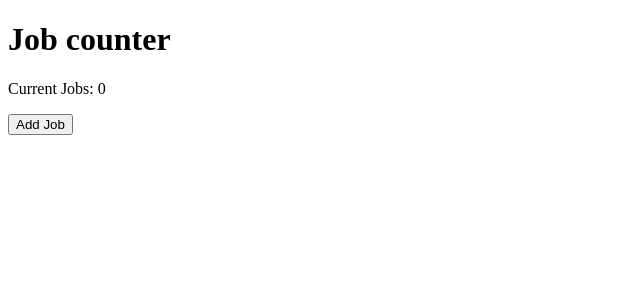
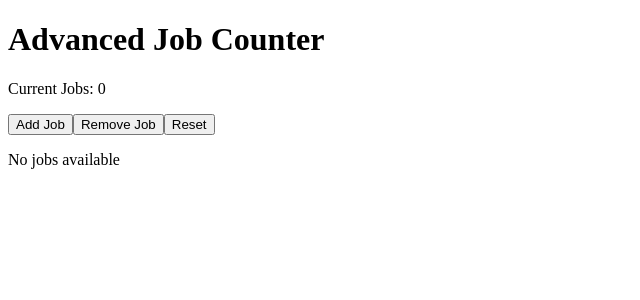
Before and after one commit to nathanfell32-debug/my-first-react-app, a React (Create React App) app: page / in a window 1280 px wide. Shown: the top 300 px of the page, without its empty margins (0-640 px from the left). Built offline with nearby package versions, Linux system fonts and the light colour scheme.

Commit message:
added activity 7 - advance job counter
Objective:Create a React component that uses the useState hook to manage a job counter, allowing users to add jobs, remove jobs, and reset the counter.

```diff
--- a/src/App.js
+++ b/src/App.js
@@ -1,9 +1,9 @@
 import React from 'react';
 import './App.css';
-import JobCounter from "./activity-6/JobCounter";
+import AdvancedJobCounter from "./activity-7/AdvancedJobCounter";
 
 function App() {
-   return <JobCounter />;
+   return <AdvancedJobCounter />;
 }
 
 export default App;
--- /dev/null
+++ b/src/activity-7/AdvancedJobCounter.jsx
@@ -0,0 +1,40 @@
+import React, { useState } from "react";
+
+const AdvancedJobCounter = () => {
+    const [jobCount, setJobCount] = useState(0);
+
+    const handleAddJob = () => {
+        setJobCount(jobCount + 1);
+    };
+
+    const handleRemoveJob = () => {
+        if (jobCount > 0) {
+            setJobCount(jobCount - 1);
+        }
+    };
+
+    const handleResetJobs = () => {
+        setJobCount(0);
+    };
+
+    const getMessage = () => {
+        if (jobCount === 0) return "No jobs available";
+        if (jobCount >= 1 && jobCount <= 5) return "Few jobs available";
+        return "Many jobs available";
+    };
+
+    return (
+        <div>
+            <h1>Advanced Job Counter</h1>
+            <p>Current Jobs: {jobCount}</p>
+
+            <button onClick={handleAddJob}>Add Job</button>
+            <button onClick={handleRemoveJob}>Remove Job</button>
+            <button onClick={handleResetJobs}>Reset</button>
+
+            <p>{getMessage()}</p>
+        </div>
+    );
+};
+
+export default AdvancedJobCounter;
```
